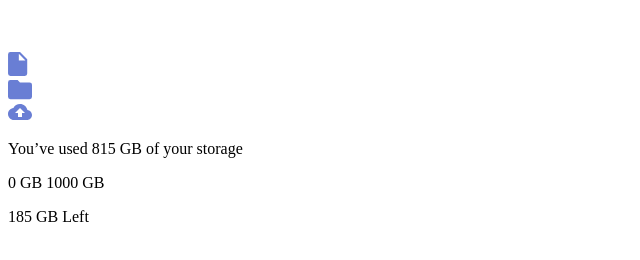
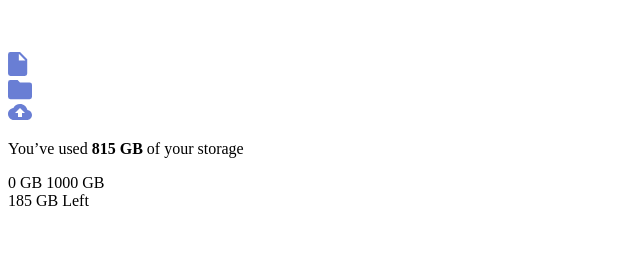
Before and after one commit to maxicris/fylo-data-storage-component-master, a plain HTML site: page index.html in a window 1280 px wide. Shown: the whole page, without its empty margins (0-640 px from the left). Drawn offline with Linux system fonts and the light colour scheme.

Commit message:
HTML structure

```diff
--- a/index.html
+++ b/index.html
@@ -39,15 +39,17 @@
         </svg>
       </div>
     </section>
-    <section>
-
-      <p>
-        You’ve used 815 GB of your storage
-      </p>
-
-      0 GB
-      1000 GB
-      <p> 185 GB Left </p>
+    <section class="container__storage">
+      <p class="container__storage-paragraph"> You’ve used <strong class="container__storage-paragraph--strong">815
+          GB</strong> of your storage </p>
+      <div class="container__storage-bar">
+        <div class="container__storage-bar-progress"></div>
+      </div>
+      <span class="container__storage-min"> 0 GB </span>
+      <span class="container__storage-max"> 1000 GB </span>
+      <div class="container__storage-card">
+        <span class="container__storage-card-paragraph"> 185 GB Left </span>
+      </div>
     </section>
   </main>
 </body>
```
